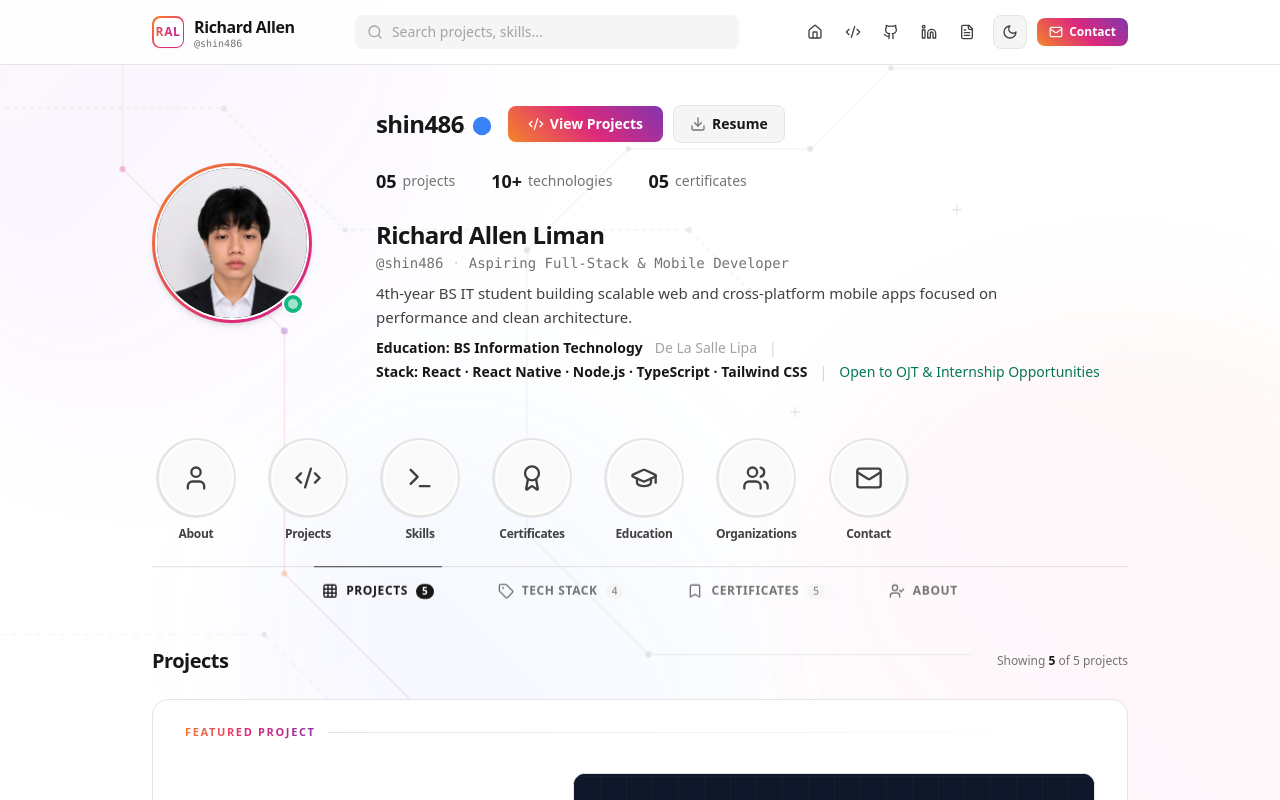
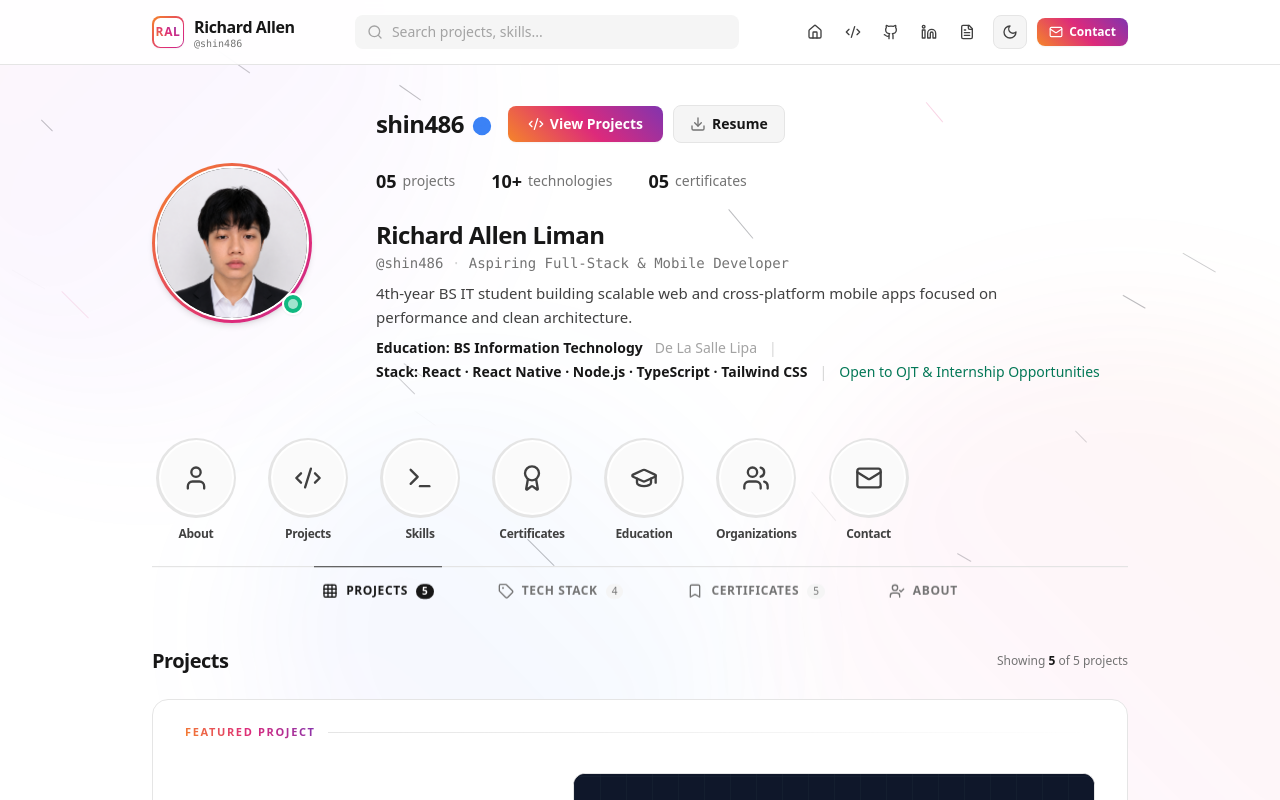
Before and after one commit to shin486/richard-allen-portfolio, a Next.js app: page / in a window 1280 px wide. Shown: the top 800 px of the page. Built offline with nearby package versions, Linux system fonts and the light colour scheme.

Commit message:
animated

```diff
--- a/app/globals.css
+++ b/app/globals.css
@@ -102,6 +102,53 @@ body {
   }
 }
 
+/* --- Slash Particles (thin diagonal strokes, ambient float) --- */
+:root {
+  --slash-ink: rgba(30, 32, 40, 0.45);
+}
+.dark {
+  --slash-ink: rgba(226, 230, 240, 0.55);
+}
+
+.slash-particle {
+  position: absolute;
+  border-radius: 9999px;
+  pointer-events: none;
+  opacity: 0;
+  background: var(--slash-ink);
+  will-change: opacity, transform;
+  animation: slashFloat var(--dur) ease-in-out var(--delay) infinite;
+}
+
+/* Compose translate-drift + constant slash rotation. */
+@keyframes slashFloat {
+  0% {
+    transform: translate(0px, 0px) rotate(var(--angle));
+    opacity: 0;
+  }
+  12% {
+    opacity: var(--peak);
+  }
+  50% {
+    transform: translate(var(--sway), -140px) rotate(var(--angle));
+    opacity: var(--peak);
+  }
+  86% {
+    opacity: 0;
+  }
+  100% {
+    transform: translate(calc(var(--sway) * -0.6), -300px) rotate(var(--angle));
+    opacity: 0;
+  }
+}
+
+/* Static fallback when reduced motion is preferred. */
+.slash-static {
+  animation: none;
+  opacity: var(--peak);
+  transform: rotate(var(--angle));
+}
+
 /* Custom Scrollbars */
 ::-webkit-scrollbar {
   width: 7px;
--- a/components/AnimatedBackground.tsx
+++ b/components/AnimatedBackground.tsx
@@ -1,6 +1,59 @@
 "use client";
 
 import React, { useEffect, useState } from "react";
+
+/** Deterministic LCG so the slash layout is identical on server & client (avoids hydration mismatch). */
+function lcg(seed: number) {
+  let state = seed % 2147483647;
+  return () => {
+    state = (state * 48271) % 2147483647;
+    return state / 2147483647;
+  };
+}
+
+interface SlashParticle {
+  left: number; // %
+  top: number; // %
+  width: number; // px stroke length
+  height: number; // px stroke thickness
+  angle: number; // deg
+  sway: number; // px horizontal drift
+  duration: number; // s
+  delay: number; // s (negative pre-phase)
+  peak: number; // opacity
+  accent: string | undefined;
+}
+
+const ANGLES = [30, 35, 45, 50];
+const SIZES = [
+  { width: 16, height: 1 },
+  { width: 26, height: 1.2 },
+  { width: 38, height: 1.4 },
+];
+
+function buildParticles(): SlashParticle[] {
+  const rand = lcg(20260810);
+  const out: SlashParticle[] = [];
+  const COUNT = 34;
+  for (let i = 0; i < COUNT; i++) {
+    const size = SIZES[i % SIZES.length];
+    out.push({
+      left: Math.floor(rand() * 100),
+      top: Math.floor(rand() * 88),
+      width: size.width,
+      height: size.height,
+      angle: ANGLES[i % ANGLES.length],
+      delay: Math.floor(rand() * 500) / 10,
+      duration: 14 + Math.floor(rand() * 120) / 10,
+      sway: Math.floor(rand() * 80) - 40,
+      peak: 0.35 + Math.round(rand() * 35) / 100,
+      accent: i % 7 === 0 ? "rgba(221, 42, 123, 0.32)" : undefined,
+    });
+  }
+  return out;
+}
+
+const SLASHES = buildParticles();
 
 export const AnimatedBackground: React.FC = () => {
   const [prefersReducedMotion, setPrefersReducedMotion] = useState(false);
@@ -27,107 +80,27 @@ export const AnimatedBackground: React.FC = () => {
       <div className="absolute top-[40%] -right-[15%] w-[55vw] h-[55vw] max-w-[700px] max-h-[700px] rounded-full bg-gradient-to-bl from-orange-500/5 via-pink-500/5 to-transparent blur-3xl dark:from-orange-500/10 dark:via-pink-500/10" />
       <div className="absolute -bottom-[10%] left-[20%] w-[45vw] h-[45vw] max-w-[500px] max-h-[500px] rounded-full bg-gradient-to-tr from-purple-500/5 via-blue-500/5 to-transparent blur-3xl dark:from-purple-500/10 dark:via-blue-500/10" />
 
-      {/* Layer 3: Floating Technical Lines & Abstract Network Paths */}
-      <svg
-        className={`absolute inset-0 w-full h-full opacity-60 dark:opacity-40 transition-opacity duration-1000 ${
-          prefersReducedMotion ? "" : "animate-drift-slow"
-        }`}
-        xmlns="http://www.w3.org/2000/svg"
-        fill="none"
-      >
-        <defs>
-          {/* Light Mode Gradient Strokes */}
-          <linearGradient id="techLineGrad1" x1="0%" y1="0%" x2="100%" y2="100%">
-            <stop offset="0%" stopColor="#e5e5e5" stopOpacity="0.8" />
-            <stop offset="50%" stopColor="#d4d4d8" stopOpacity="0.4" />
-            <stop offset="100%" stopColor="#e5e5e5" stopOpacity="0.1" />
-          </linearGradient>
-
-          <linearGradient id="techLineGradDark1" x1="0%" y1="0%" x2="100%" y2="100%">
-            <stop offset="0%" stopColor="#27272a" stopOpacity="0.9" />
-            <stop offset="50%" stopColor="#3f3f46" stopOpacity="0.5" />
-            <stop offset="100%" stopColor="#27272a" stopOpacity="0.1" />
-          </linearGradient>
-
-          {/* Accent Color Hint */}
-          <linearGradient id="accentLineGrad" x1="0%" y1="0%" x2="100%" y2="100%">
-            <stop offset="0%" stopColor="#F58529" stopOpacity="0.25" />
-            <stop offset="50%" stopColor="#DD2A7B" stopOpacity="0.25" />
-            <stop offset="100%" stopColor="#8134AF" stopOpacity="0.1" />
-          </linearGradient>
-        </defs>
-
-        {/* Technical Path Group 1 - Top Left Flow */}
-        <g className="text-neutral-300 dark:text-zinc-800">
-          <path
-            d="M -100 120 L 220 120 L 340 240 L 680 240 L 740 300 L 980 300"
-            stroke="currentColor"
-            strokeWidth="1"
-            strokeDasharray="4 4"
-            className="opacity-70 dark:opacity-60"
-          />
-          <circle cx="220" cy="120" r="3" fill="currentColor" className="opacity-80" />
-          <circle cx="340" cy="240" r="2.5" fill="currentColor" className="opacity-80" />
-          <circle cx="680" cy="240" r="3" fill="currentColor" className="opacity-80" />
-          <circle cx="740" cy="300" r="2.5" fill="currentColor" className="opacity-80" />
-        </g>
-
-        {/* Technical Path Group 2 - Diagonal Accent Connector */}
-        <g>
-          <path
-            d="M 120 -50 L 120 180 L 280 340 L 280 580 L 420 720 L 800 720"
-            stroke="url(#accentLineGrad)"
-            strokeWidth="1.2"
-          />
-          <circle cx="120" cy="180" r="3" fill="#DD2A7B" fillOpacity="0.5" />
-          <circle cx="280" cy="340" r="3.5" fill="#8134AF" fillOpacity="0.5" />
-          <circle cx="280" cy="580" r="3" fill="#F58529" fillOpacity="0.5" />
-          <circle cx="420" cy="720" r="3" fill="#DD2A7B" fillOpacity="0.5" />
-        </g>
-
-        {/* Technical Path Group 3 - Right Side Geometric Grid Flow */}
-        <g className="text-neutral-300 dark:text-zinc-800">
-          <path
-            d="M 1100 80 L 880 80 L 800 160 L 620 160 L 520 260 L 520 540 L 640 660 L 960 660"
-            stroke="currentColor"
-            strokeWidth="1"
-            className="opacity-60 dark:opacity-50"
-          />
-          <circle cx="880" cy="80" r="2.5" fill="currentColor" />
-          <circle cx="800" cy="160" r="3" fill="currentColor" />
-          <circle cx="620" cy="160" r="2.5" fill="currentColor" />
-          <circle cx="520" cy="260" r="3" fill="currentColor" />
-          <circle cx="520" cy="540" r="2.5" fill="currentColor" />
-          <circle cx="640" cy="660" r="3" fill="currentColor" />
-        </g>
-
-        {/* Technical Path Group 4 - Bottom Cross Grid */}
-        <g className="text-neutral-300 dark:text-zinc-800">
-          <path
-            d="M -50 640 L 260 640 L 380 760 L 600 760 L 720 880 L 1200 880"
-            stroke="currentColor"
-            strokeWidth="1"
-            strokeDasharray="6 6"
-            className="opacity-50 dark:opacity-40"
-          />
-          <circle cx="260" cy="640" r="2.5" fill="currentColor" />
-          <circle cx="380" cy="760" r="3" fill="currentColor" />
-          <circle cx="600" cy="760" r="2.5" fill="currentColor" />
-          <circle cx="720" cy="880" r="3" fill="currentColor" />
-        </g>
-
-        {/* Geometric Technical Cross Marks */}
-        <g className="text-neutral-400 dark:text-zinc-700 opacity-60">
-          {/* Cross 1 */}
-          <path d="M 450 140 L 460 140 M 455 135 L 455 145" stroke="currentColor" strokeWidth="1" />
-          {/* Cross 2 */}
-          <path d="M 780 420 L 790 420 M 785 415 L 785 425" stroke="currentColor" strokeWidth="1" />
-          {/* Cross 3 */}
-          <path d="M 180 480 L 190 480 M 185 475 L 185 485" stroke="currentColor" strokeWidth="1" />
-          {/* Cross 4 */}
-          <path d="M 940 220 L 950 220 M 945 215 L 945 225" stroke="currentColor" strokeWidth="1" />
-        </g>
-      </svg>
+      {/* Layer 3: Floating Diagonal Slash Particles */}
+      {SLASHES.map((s, i) => (
+        <span
+          key={i}
+          className={prefersReducedMotion ? "slash-static" : "slash-particle"}
+          style={
+            {
+              left: `${s.left}%`,
+              top: `${s.top}%`,
+              width: `${s.width}px`,
+              height: `${s.height}px`,
+              ...(s.accent ? { "--slash-ink": s.accent } : null),
+              "--angle": `${s.angle}deg`,
+              "--dur": `${s.duration}s`,
+              "--delay": prefersReducedMotion ? "0s" : `-${s.delay}s`,
+              "--sway": `${s.sway}px`,
+              "--peak": `${s.peak}`,
+            } as React.CSSProperties
+          }
+        />
+      ))}
     </div>
   );
 };
```
